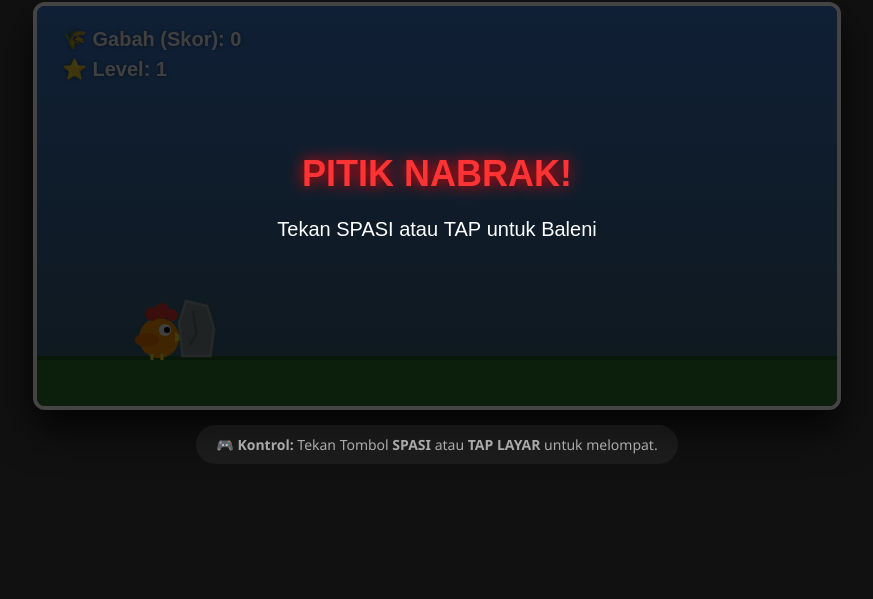
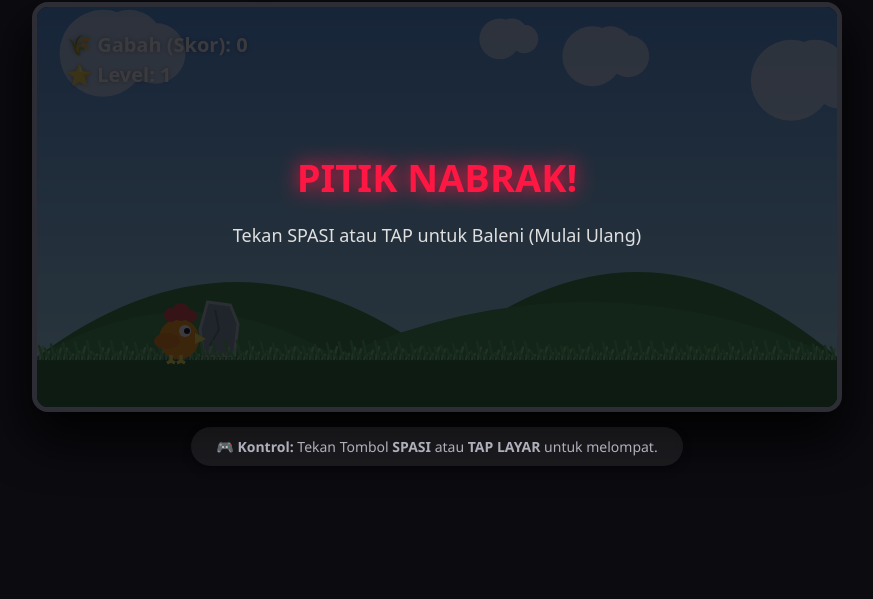
Before and after one commit to Despitaviantika/game_pitik_nglayap, a plain HTML site: page index.html in a window 1280 px wide. Shown: the part 201-800 px from the top of the page, without its empty margins (203-1076 px from the left). Drawn offline with Linux system fonts and the light colour scheme.

Commit message:
Update index.html

```diff
--- a/index.html
+++ b/index.html
@@ -3,13 +3,13 @@
 <head>
     <meta charset="UTF-8">
     <meta name="viewport" content="width=device-width, initial-scale=1.0">
-    <title>Pitik Nglayap - Premium Version</title>
+    <title>Pitik Nglayap - Canva Cinematic Edition</title>
     <style>
         body {
             margin: 0;
             padding: 0;
-            background-color: #111;
-            font-family: 'Segoe UI', Tahoma, Geneva, Verdana, sans-serif;
+            background-color: #0b0b10;
+            font-family: 'Segoe UI', Roboto, Helvetica, Arial, sans-serif;
             display: flex;
             justify-content: center;
             align-items: center;
@@ -24,37 +24,46 @@
         }
 
         h1 {
-            margin: 5px 0 15px 0;
-            font-size: 2.2rem;
-            letter-spacing: 2px;
-            text-shadow: 0 4px 8px rgba(0,0,0,0.5);
-            background: linear-gradient(45deg, #FFA500, #FF4500);
+            margin: 0 0 15px 0;
+            font-size: 2.5rem;
+            font-weight: 800;
+            letter-spacing: 3px;
+            text-shadow: 0 4px 15px rgba(0,0,0,0.6);
+            background: linear-gradient(45deg, #FFB300, #FF3D00, #E040FB);
+            background-size: 200% auto;
             -webkit-background-clip: text;
             -webkit-text-fill-color: transparent;
+            animation: shine 4s linear infinite;
+        }
+
+        @keyframes shine {
+            to { background-position: 200% center; }
         }
 
         canvas {
-            border-radius: 12px;
-            border: 4px solid #444;
-            box-shadow: 0px 20px 40px rgba(0,0,0,0.8);
+            border-radius: 16px;
+            border: 5px solid #2d2d35;
+            box-shadow: 0px 25px 50px rgba(0,0,0,0.9);
             display: block;
         }
 
         .info-panel {
             margin-top: 15px;
             font-size: 14px;
-            color: #aaa;
-            background: rgba(255, 255, 255, 0.05);
-            padding: 10px 20px;
-            border-radius: 20px;
+            color: #b0b0bc;
+            background: rgba(255, 255, 255, 0.07);
+            backdrop-filter: blur(5px);
+            padding: 10px 25px;
+            border-radius: 30px;
             display: inline-block;
+            box-shadow: 0 4px 10px rgba(0,0,0,0.3);
         }
     </style>
 </head>
 <body>
 
 <div id="gameContainer">
-    <h1>🐔 Pitik Nglayap</h1>
+    <h1>🐔 PITIK NGLAYAP</h1>
     <canvas id="gameCanvas" width="800" height="400"></canvas>
     <div class="info-panel">
         🎮 <strong>Kontrol:</strong> Tekan Tombol <strong>SPASI</strong> atau <strong>TAP LAYAR</strong> untuk melompat.
@@ -65,49 +74,65 @@
     const canvas = document.getElementById("gameCanvas");
     const ctx = canvas.getContext("2d");
 
-    // Tema per level
+    // Tema per level ala ilustrasi Canva
     const themes = {
-        1: { // Pagi Ceria
-            skyTop: "#3a7bd5",
-            skyBottom: "#3a6073",
-            ground: "#2e7d32",
-            groundLine: "#1b5e20",
-            rockColor: "#7f8c8d",
-            rockShadow: "#95a5a6",
-            hasStars: false
+        1: { // Pagi Ceria (Green Field)
+            skyTop: "#4a90e2",
+            skyBottom: "#b2ebf2",
+            hillBack: "#2e7d32",
+            hillFront: "#388e3c",
+            ground: "#1b5e20",
+            grassColor1: "#4caf50",
+            grassColor2: "#81c784",
+            rockColor: "#78909c",
+            rockShadow: "#b0bec5",
+            hasStars: false,
+            cloudAlpha: 0.6
         },
-        2: { // Sore Senja
-            skyTop: "#e65c00",
-            skyBottom: "#F9D423",
-            ground: "#d84315",
-            groundLine: "#bf360c",
-            rockColor: "#8d6e63",
-            rockShadow: "#a1887f",
-            hasStars: false
+        2: { // Sore Senja (Warm Autumn)
+            skyTop: "#e65100",
+            skyBottom: "#ffb74d",
+            hillBack: "#bf360c",
+            hillFront: "#d84315",
+            ground: "#8d6e63",
+            grassColor1: "#ff7043",
+            grassColor2: "#ffb74d",
+            rockColor: "#5d4037",
+            rockShadow: "#8d6e63",
+            hasStars: false,
+            cloudAlpha: 0.4
         },
-        3: { // Malam Berbintang
-            skyTop: "#0f2027",
-            skyBottom: "#203a43",
-            ground: "#1b5e20",
-            groundLine: "#0d230d",
-            rockColor: "#34495e",
-            rockShadow: "#5d6d7e",
-            hasStars: true
+        3: { // Malam Berbintang (Midnight Forest)
+            skyTop: "#0a1128",
+            skyBottom: "#1c2541",
+            hillBack: "#0b2510",
+            hillFront: "#143619",
+            ground: "#0b1d12",
+            grassColor1: "#2e7d32",
+            grassColor2: "#1b5e20",
+            rockColor: "#37474f",
+            rockShadow: "#4f5d75",
+            hasStars: true,
+            cloudAlpha: 0.15
         },
-        4: { // Dimensi Neon/Mistis
-            skyTop: "#41295a",
-            skyBottom: "#2F0743",
-            ground: "#4a148c",
-            groundLine: "#311b92",
-            rockColor: "#111",
-            rockShadow: "#00e5ff", // glow neon
-            hasStars: true
+        4: { // Dimensi Cyber/Neon (Synthwave Cyberpunk)
+            skyTop: "#2d004d",
+            skyBottom: "#d500f9",
+            hillBack: "#4a0072",
+            hillFront: "#7b1fa2",
+            ground: "#1a0033",
+            grassColor1: "#00e5ff",
+            grassColor2: "#ff007f",
+            rockColor: "#120024",
+            rockShadow: "#00e5ff", // Neon glow
+            hasStars: true,
+            cloudAlpha: 0.3
         }
     };
 
     // Konfigurasi Karakter Pitik
     const pitik = {
-        x: 100,
+        x: 120,
         y: 310,
         width: 44,
         height: 44,
@@ -115,35 +140,47 @@
         gravity: 0.6,
         jumpStrength: -12.5,
         isJumping: false,
-        wingAngle: 0
+        wingAngle: 0,
+        bobOffset: 0
     };
 
-    // Konfigurasi Rintangan Batu
+    // Konfigurasi Rintangan Batu Bebatuan
     const obstacle = {
         x: 800,
         y: 295,
-        width: 35,
+        width: 38,
         height: 55,
         speed: 7
     };
 
-    // Variabel Game
+    // Variabel Lingkungan Parallax & Kosmetik
     let score = 0;
     let level = 1;
     let gameOver = false;
     let stars = [];
+    let clouds = [];
 
-    // Membuat bintang acak untuk malam hari
-    for (let i = 0; i < 40; i++) {
+    // Inisialisasi Bintang
+    for (let i = 0; i < 50; i++) {
         stars.push({
             x: Math.random() * canvas.width,
-            y: Math.random() * 200,
-            size: Math.random() * 2,
+            y: Math.random() * 180,
+            size: Math.random() * 2 + 0.5,
             alpha: Math.random()
         });
     }
 
-    // Input Handlers
+    // Inisialisasi Awan Bergerak
+    for (let i = 0; i < 4; i++) {
+        clouds.push({
+            x: Math.random() * canvas.width,
+            y: 30 + Math.random() * 60,
+            size: Math.random() * 30 + 20,
+            speed: Math.random() * 0.2 + 0.1
+        });
+    }
+
+    // Input Listeners
     window.addEventListener("keydown", function(e) {
         if (e.code === "Space") {
             e.preventDefault();
@@ -177,35 +214,131 @@
         update();
     }
 
-    // Menggambar Pitik
+    // Menggambar Lapisan Bukit Parallax (Latar Belakang ala Canva)
+    function drawHills(theme) {
+        ctx.save();
+
+        // Bukit Jauh (Bergerak sangat lambat)
+        ctx.fillStyle = theme.hillBack;
+        ctx.beginPath();
+        ctx.moveTo(0, 350);
+        ctx.quadraticCurveTo(200, 200, 400, 350);
+        ctx.quadraticCurveTo(600, 180, 800, 350);
+        ctx.lineTo(800, 350);
+        ctx.lineTo(0, 350);
+        ctx.fill();
+
+        // Bukit Dekat (Warna lebih cerah/kontras)
+        ctx.fillStyle = theme.hillFront;
+        ctx.beginPath();
+        ctx.moveTo(0, 350);
+        ctx.quadraticCurveTo(150, 260, 300, 350);
+        ctx.quadraticCurveTo(550, 240, 800, 350);
+        ctx.lineTo(800, 350);
+        ctx.lineTo(0, 350);
+        ctx.fill();
+
+        ctx.restore();
+    }
+
+    // Menggambar Awan Vektor
+    function drawClouds(theme) {
+        ctx.save();
+        ctx.fillStyle = `rgba(255, 255, 255, ${theme.cloudAlpha})`;
+        clouds.forEach(cloud => {
+            if (!gameOver) cloud.x -= cloud.speed;
+            if (cloud.x < -150) cloud.x = canvas.width + 50;
+
+            ctx.beginPath();
+            ctx.arc(cloud.x, cloud.y, cloud.size, 0, Math.PI * 2);
+            ctx.arc(cloud.x + cloud.size * 0.6, cloud.y - cloud.size * 0.2, cloud.size * 0.8, 0, Math.PI * 2);
+            ctx.arc(cloud.x + cloud.size * 1.2, cloud.y, cloud.size * 0.7, 0, Math.PI * 2);
+            ctx.fill();
+        });
+        ctx.restore();
+    }
+
+    // Menggambar Rerumputan Rimbun Canva-Style secara Prosedural
+    function drawLushGrass(theme) {
+        ctx.save();
+
+        // Lapisan dasar tanah
+        ctx.fillStyle = theme.ground;
+        ctx.fillRect(0, 350, canvas.width, 50);
+
+        // Gambar helai-helai rumput rimbun di sepanjang permukaan tanah (x: 0 sampai 800)
+        // Kita gambar selang-seling warna cerah dan gelap agar bertekstur tebal
+        const grassY = 352;
+        ctx.lineWidth = 2.5;
+        ctx.lineCap = "round";
+
+        for (let x = 0; x < canvas.width; x += 6) {
+            // Menggunakan fungsi sinosuidal konstan agar bentuk rumput tetap stabil setiap frame
+            let h1 = 12 + Math.sin(x * 0.5) * 6;
+            let h2 = 8 + Math.cos(x * 0.3) * 4;
+
+            // Warna 1 (Rumput Belakang)
+            ctx.strokeStyle = theme.grassColor1;
+            ctx.beginPath();
+            ctx.moveTo(x, grassY);
+            ctx.quadraticCurveTo(x - 2, grassY - h1 * 0.5, x - 4, grassY - h1);
+            ctx.stroke();
+
+            // Warna 2 (Rumput Depan)
+            ctx.strokeStyle = theme.grassColor2;
+            ctx.beginPath();
+            ctx.moveTo(x + 3, grassY);
+            ctx.quadraticCurveTo(x + 4, grassY - h2 * 0.5, x + 6, grassY - h2);
+            ctx.stroke();
+        }
+        ctx.restore();
+    }
+
+    // Menggambar Karakter Pitik Estetik
     function drawPitik() {
         ctx.save();
-        ctx.translate(pitik.x, pitik.y);
 
-        // Tubuh utama
+        // Efek naik turun halus saat berjalan di tanah
+        if (!pitik.isJumping && !gameOver) {
+            pitik.bobOffset = Math.sin(Date.now() * 0.015) * 2;
+        } else {
+            pitik.bobOffset = 0;
+        }
+
+        ctx.translate(pitik.x, pitik.y + pitik.bobOffset);
+
+        // Efek Bayangan Kaki di Tanah
+        if (!pitik.isJumping) {
+            ctx.fillStyle = "rgba(0,0,0,0.15)";
+            ctx.beginPath();
+            ctx.ellipse(20, 42 - pitik.bobOffset, 15, 4, 0, 0, Math.PI * 2);
+            ctx.fill();
+        }
+
+        // Tubuh Utama (Bulat Sempurna ala Canva)
         ctx.fillStyle = "#FF9800";
         ctx.beginPath();
         ctx.arc(22, 22, 20, 0, Math.PI * 2);
         ctx.fill();
 
-        // Jengger (Comb)
+        // Jengger Melengkung Cantik (Comb)
         ctx.fillStyle = "#E53935";
         ctx.beginPath();
-        ctx.arc(15, -2, 7, 0, Math.PI * 2);
-        ctx.arc(25, -5, 8, 0, Math.PI * 2);
-        ctx.arc(35, -1, 6, 0, Math.PI * 2);
+        ctx.arc(14, -2, 7, 0, Math.PI * 2);
+        ctx.arc(24, -5, 9, 0, Math.PI * 2);
+        ctx.arc(34, -1, 6, 0, Math.PI * 2);
         ctx.fill();
 
-        // Paruh
+        // Paruh Segitiga
         ctx.fillStyle = "#FFEB3B";
         ctx.beginPath();
         ctx.moveTo(38, 16);
-        ctx.lineTo(48, 22);
-        ctx.lineTo(38, 26);
+        ctx.lineTo(49, 22);
+        ctx.lineTo(38, 27);
         ctx.closePath();
         ctx.fill();
 
-        // Mata Besar
+        // Mata Besar yang Ekspresif
         ctx.fillStyle = "#FFFFFF";
         ctx.beginPath();
         ctx.arc(28, 14, 6, 0, Math.PI * 2);
@@ -215,66 +348,69 @@
         ctx.arc(30, 14, 3, 0, Math.PI * 2);
         ctx.fill();
 
-        // Sayap (Mengepak pelan ketika lompat)
+        // Sayap Animasi (Mengepak saat melompat)
         if (pitik.isJumping) {
-            pitik.wingAngle = Math.sin(Date.now() * 0.05) * 10;
+            pitik.wingAngle = Math.sin(Date.now() * 0.06) * 15;
         } else {
-            pitik.wingAngle = 0;
+            pitik.wingAngle = Math.sin(Date.now() * 0.01) * 3;
         }
         ctx.save();
         ctx.translate(10, 24);
         ctx.rotate((pitik.wingAngle * Math.PI) / 180);
         ctx.fillStyle = "#F57C00";
         ctx.beginPath();
-        ctx.ellipse(0, 0, 12, 7, 0, 0, Math.PI * 2);
+        ctx.ellipse(0, 0, 13, 8, 0, 0, Math.PI * 2);
         ctx.fill();
         ctx.restore();
 
-        // Kaki kuning
+        // Kaki Detail
         ctx.strokeStyle = "#FFEB3B";
-        ctx.lineWidth = 3;
+        ctx.lineWidth = 3.5;
         ctx.beginPath();
-        ctx.moveTo(15, 38);
-        ctx.lineTo(15, 44);
-        ctx.moveTo(25, 38);
-        ctx.lineTo(25, 44);
+        ctx.moveTo(14, 38); ctx.lineTo(14, 44);
+        ctx.moveTo(14, 44); ctx.lineTo(10, 46);
+        ctx.moveTo(14, 44); ctx.lineTo(18, 46);
+
+        ctx.moveTo(24, 38); ctx.lineTo(24, 44);
+        ctx.moveTo(24, 44); ctx.lineTo(20, 46);
+        ctx.moveTo(24, 44); ctx.lineTo(28, 46);
         ctx.stroke();
 
         ctx.restore();
     }
 
-    // Menggambar Rintangan Batu Estetik
+    // Menggambar Rintangan Bebatuan Alam
     function drawObstacle(theme) {
         ctx.save();
         ctx.fillStyle = theme.rockColor;
 
-        // Buat batu berongga/tidak beraturan agar lebih alami
+        // Gambar struktur bebatuan asimetris alami
         ctx.beginPath();
         ctx.moveTo(obstacle.x + obstacle.width * 0.2, obstacle.y);
-        ctx.lineTo(obstacle.x + obstacle.width * 0.8, obstacle.y + 5);
-        ctx.lineTo(obstacle.x + obstacle.width, obstacle.y + obstacle.height * 0.5);
+        ctx.lineTo(obstacle.x + obstacle.width * 0.8, obstacle.y + 3);
+        ctx.lineTo(obstacle.x + obstacle.width, obstacle.y + obstacle.height * 0.4);
         ctx.lineTo(obstacle.x + obstacle.width * 0.9, obstacle.y + obstacle.height);
         ctx.lineTo(obstacle.x + obstacle.width * 0.1, obstacle.y + obstacle.height);
-        ctx.lineTo(obstacle.x, obstacle.y + obstacle.height * 0.4);
+        ctx.lineTo(obstacle.x, obstacle.y + obstacle.height * 0.5);
         ctx.closePath();
         ctx.fill();
 
-        // Highlight/Shadow di Batu
+        // Efek garis tepi & Glow Khusus Level 4
         ctx.strokeStyle = theme.rockShadow;
-        ctx.lineWidth = 2.5;
+        ctx.lineWidth = 3;
         if (level === 4) {
-            // Efek neon glow di level 4
-            ctx.shadowBlur = 10;
+            ctx.shadowBlur = 15;
             ctx.shadowColor = theme.rockShadow;
         }
         ctx.stroke();
 
-        // Garis retakan alami di dalam batu
+        // Tekstur retakan pada batu
         ctx.beginPath();
-        ctx.moveTo(obstacle.x + obstacle.width * 0.4, obstacle.y + 10);
-        ctx.lineTo(obstacle.x + obstacle.width * 0.5, obstacle.y + obstacle.height * 0.6);
-        ctx.lineTo(obstacle.x + obstacle.width * 0.3, obstacle.y + obstacle.height * 0.8);
-        ctx.strokeStyle = "rgba(0,0,0,0.2)";
+        ctx.moveTo(obstacle.x + obstacle.width * 0.4, obstacle.y + 8);
+        ctx.lineTo(obstacle.x + obstacle.width * 0.5, obstacle.y + obstacle.height * 0.5);
+        ctx.lineTo(obstacle.x + obstacle.width * 0.25, obstacle.y + obstacle.height * 0.8);
+        ctx.strokeStyle = "rgba(0,0,0,0.25)";
+        ctx.lineWidth = 2;
         ctx.stroke();
 
         ctx.restore();
@@ -285,20 +421,21 @@
         const currentTheme = themes[level] || themes[4];
 
         if (gameOver) {
-            ctx.fillStyle = "rgba(0, 0, 0, 0.75)";
+            // Overlay Game Over sinematik
+            ctx.fillStyle = "rgba(10, 10, 15, 0.8)";
             ctx.fillRect(0, 0, canvas.width, canvas.height);
 
-            ctx.shadowBlur = 15;
-            ctx.shadowColor = "#FF0000";
-            ctx.fillStyle = "#FF3333";
-            ctx.font = "bold 36px Arial";
+            ctx.shadowBlur = 20;
+            ctx.shadowColor = "#FF1744";
+            ctx.fillStyle = "#FF1744";
+            ctx.font = "bold 38px system-ui, sans-serif";
             ctx.textAlign = "center";
-            ctx.fillText("PITIK NABRAK!", canvas.width / 2, canvas.height / 2 - 20);
+            ctx.fillText("PITIK NABRAK!", canvas.width / 2, canvas.height / 2 - 15);
 
             ctx.shadowBlur = 0;
-            ctx.fillStyle = "#FFFFFF";
-            ctx.font = "20px Arial";
-            ctx.fillText("Tekan SPASI atau TAP untuk Baleni", canvas.width / 2, canvas.height / 2 + 30);
+            ctx.fillStyle = "#E0E0E0";
+            ctx.font = "500 18px system-ui, sans-serif";
+            ctx.fillText("Tekan SPASI atau TAP untuk Baleni (Mulai Ulang)", canvas.width / 2, canvas.height / 2 + 35);
             return;
         }
 
@@ -306,6 +443,7 @@
         pitik.velocityY += pitik.gravity;
         pitik.y += pitik.velocityY;
 
+        // Toleransi menapak di atas rimbunan rumput
         if (pitik.y >= 310) {
             pitik.y = 310;
             pitik.isJumping = false;
@@ -317,10 +455,10 @@
             obstacle.x = canvas.width;
             score += 10;
 
-            // Sistem Naik Level
+            // Naik Level berdasarkan Skor
             if (score >= 50 && level === 1) { level = 2; obstacle.speed = 9; }
-            else if (score >= 100 && level === 2) { level = 3; obstacle.speed = 11; }
-            else if (score >= 150 && level === 3) { level = 4; obstacle.speed = 14; }
+            else if (score >= 100 && level === 2) { level = 3; obstacle.speed = 11.5; }
+            else if (score >= 150 && level === 3) { level = 4; obstacle.speed = 14.5; }
         }
 
         // --- 2. DETEKSI TABRAKAN ---
@@ -336,49 +474,50 @@
         // --- 3. PROSES GAMBAR (RENDER VISUAL) ---
         ctx.clearRect(0, 0, canvas.width, canvas.height);
 
-        // Gambar Gradasi Langit Estetik
+        // Gambar Gradasi Langit Indah
         let skyGradient = ctx.createLinearGradient(0, 0, 0, canvas.height);
         skyGradient.addColorStop(0, currentTheme.skyTop);
         skyGradient.addColorStop(1, currentTheme.skyBottom);
         ctx.fillStyle = skyGradient;
         ctx.fillRect(0, 0, canvas.width, canvas.height);
 
-        // Efek Bintang berkelip di Malam Hari/Angkasa
+        // Gambar Efek Bintang berkelip (Level Malam & Cyber)
         if (currentTheme.hasStars) {
             stars.forEach(star => {
                 ctx.fillStyle = `rgba(255, 255, 255, ${star.alpha})`;
                 ctx.fillRect(star.x, star.y, star.size, star.size);
-                // Membuat kedipan halus
-                star.alpha += (Math.random() - 0.5) * 0.1;
-                if (star.alpha < 0.1) star.alpha = 0.1;
+                star.alpha += (Math.random() - 0.5) * 0.08;
+                if (star.alpha < 0.2) star.alpha = 0.2;
                 if (star.alpha > 1) star.alpha = 1;
             });
         }
 
-        // Gambar Tanah (dengan garis pembatas rumput lembut)
-        ctx.fillStyle = currentTheme.ground;
-        ctx.fillRect(0, 350, canvas.width, 50);
-        ctx.fillStyle = currentTheme.groundLine;
-        ctx.fillRect(0, 350, canvas.width, 4);
+        // Gambar Awan Bergerak
+        drawClouds(currentTheme);
 
-        // Gambar Aset Game
+        // Gambar Bukit Latar Belakang (Parallax)
+        drawHills(currentTheme);
+
+        // Gambar Elemen Utama & Rumput Rimbun Vektor
+        drawObstacle(currentTheme);
+        drawLushGrass(currentTheme);
         drawPitik();
-        drawObstacle(currentTheme);
 
-        // UI Teks Bergaya Modern
+        // Desain UI Informasi Skor Terbuka & Bersih
         ctx.save();
         ctx.fillStyle = "#FFFFFF";
-        ctx.shadowBlur = 4;
-        ctx.shadowColor = "rgba(0,0,0,0.5)";
-        ctx.font = "bold 20px Arial";
+        ctx.shadowBlur = 5;
+        ctx.shadowColor = "rgba(0,0,0,0.4)";
+        ctx.font = "600 20px system-ui, sans-serif";
         ctx.textAlign = "left";
-        ctx.fillText("🌾 Gabah (Skor): " + score, 25, 40);
-        ctx.fillText("⭐ Level: " + level, 25, 70);
+        ctx.fillText("🌾 Gabah (Skor): " + score, 30, 45);
+        ctx.fillText("⭐ Level: " + level, 30, 75);
         ctx.restore();
 
         requestAnimationFrame(update);
     }
 
+    // Jalankan game
     update();
 </script>
 
```
